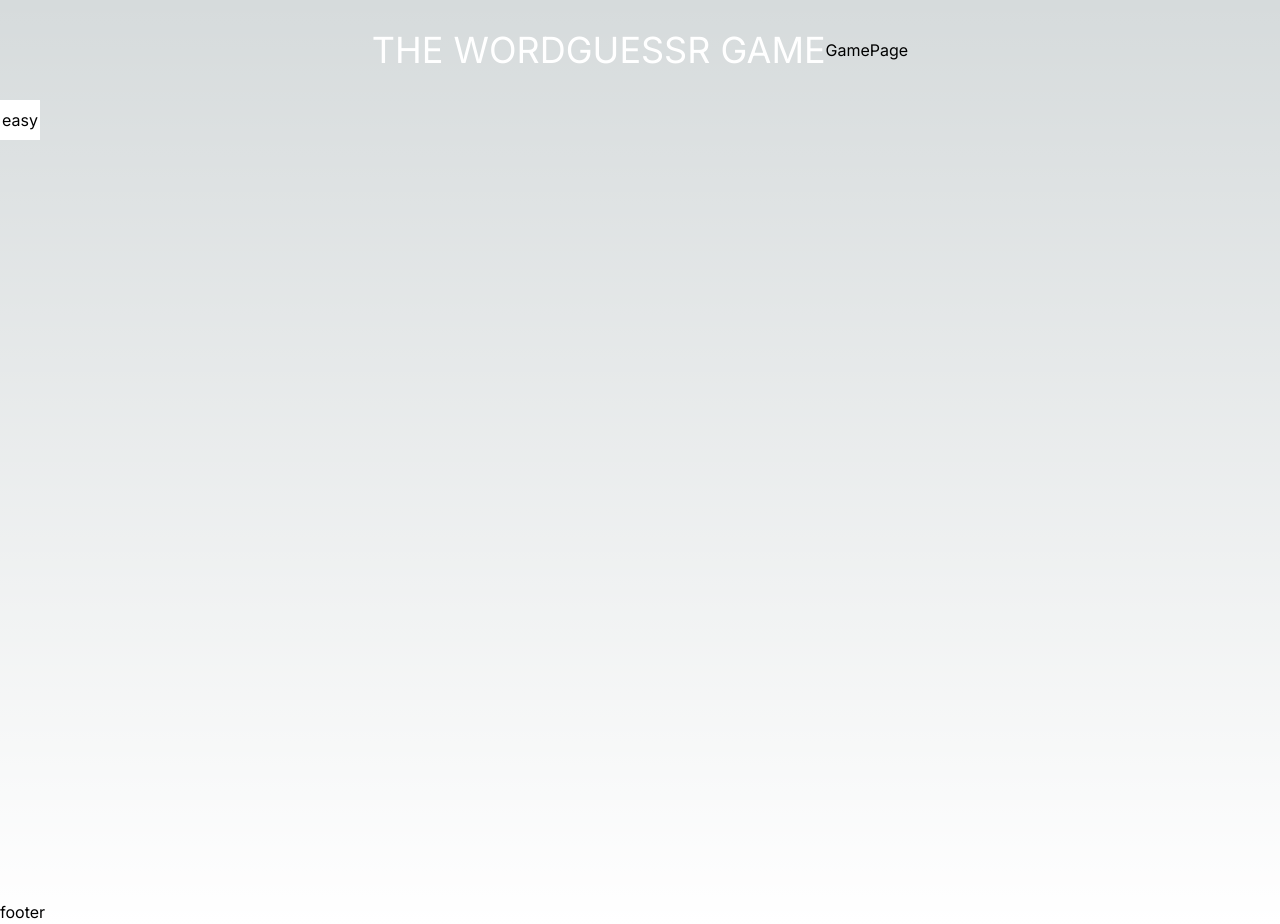
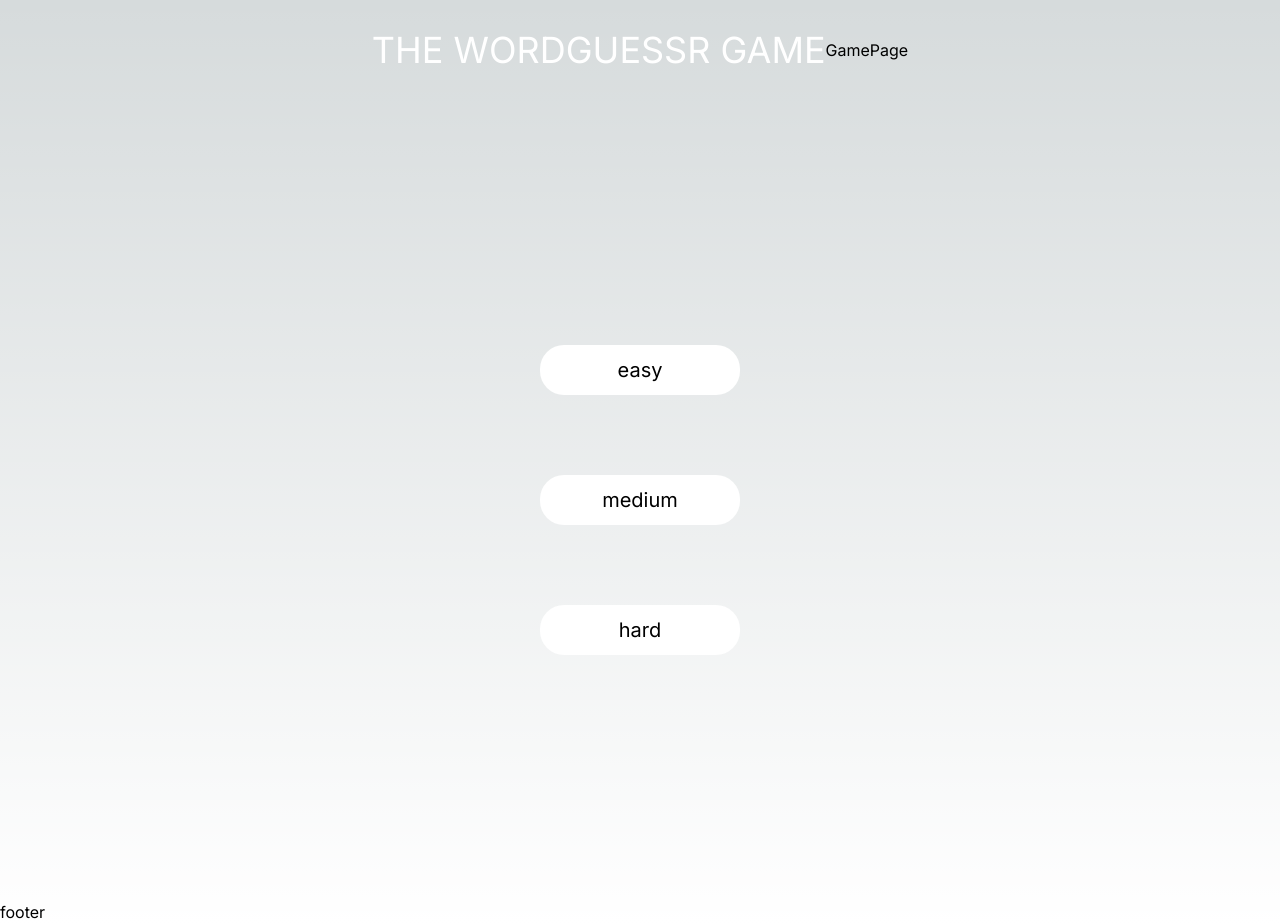
Before and after one commit to Samcoops/game-guess-word, a Next.js app: page / in a window 1280 px wide. Built offline with nearby package versions, Linux system fonts and the light colour scheme.

Commit message:
+buttons home page

```diff
--- a/src/app/page.tsx
+++ b/src/app/page.tsx
@@ -3,8 +3,10 @@ import Image from "next/image";
 
 export default function Home() {
   return (
-    <main className="h-screen w-full">
+    <main className="h-screen w-full flex flex-col justify-center items-center">
         <Button text="easy"/>
+        <Button text="medium"/>
+        <Button text="hard"/>
     </main>
   );
 }
--- a/src/components/Button.tsx
+++ b/src/components/Button.tsx
@@ -4,7 +4,7 @@ import React from 'react'
 export default function Button({text}: {text: tGameLevel}) {
   return (
     <div>
-        <button className='w-10 h-10 text-black bg-white'>
+        <button className='w-[200px] h-[50px] text-black bg-white rounded-3xl text-xl my-10'>
             <span>{text}</span>
         </button>
     </div>
```
